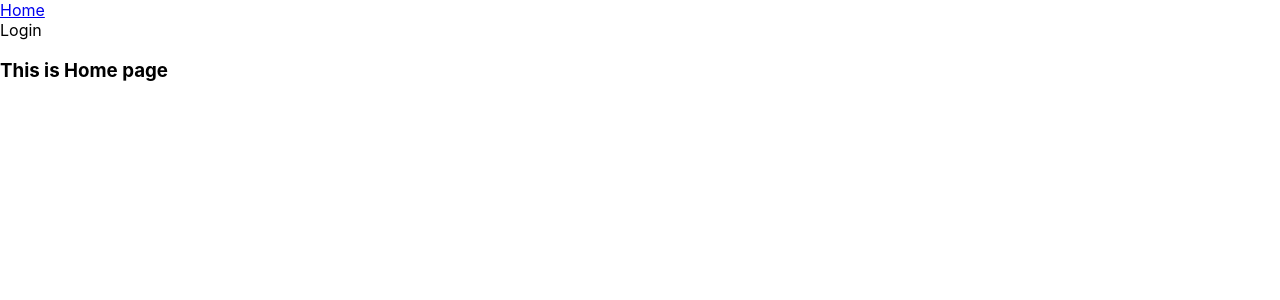
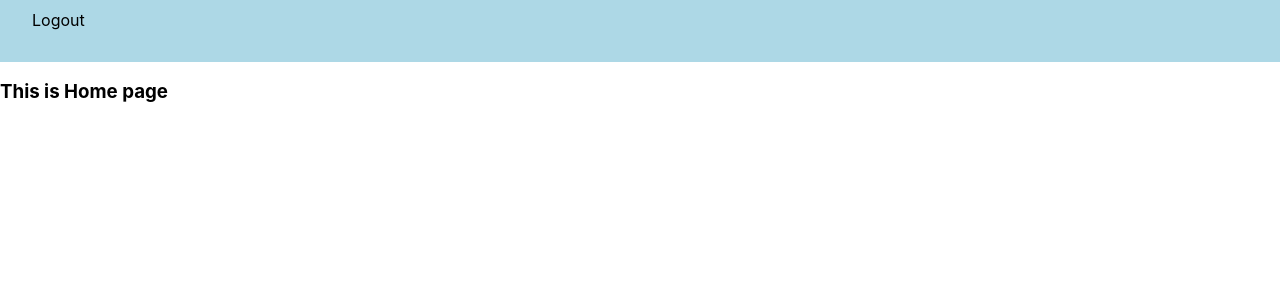
Before and after one commit to HitomiWin/Login, a React (Create React App) app: page / in a window 1280 px wide. Shown: the top 300 px of the page. Built offline with nearby package versions, Linux system fonts and the light colour scheme.

Commit message:
Add css to navbar

```diff
--- a/src/components/Navbar.jsx
+++ b/src/components/Navbar.jsx
@@ -1,11 +1,10 @@
 import { Link } from "react-router-dom"
+import styles from "../css/Navbar.module.css"
 
 export default function Navbar() {
   return (
-
-    <nav className="navbar">
-      <Link to="/">Home</Link>
-      <div>Login</div>
+    <nav className={styles.navbar}>
+      <div>Logout</div>
     </nav>
   )
 }
--- /dev/null
+++ b/src/css/Navbar.module.css
@@ -0,0 +1,6 @@
+.navbar{
+  background:lightblue;
+  display:flex;
+  justify-content: space-between;
+  padding:.6rem .6rem 2rem 2rem;
+}
```
